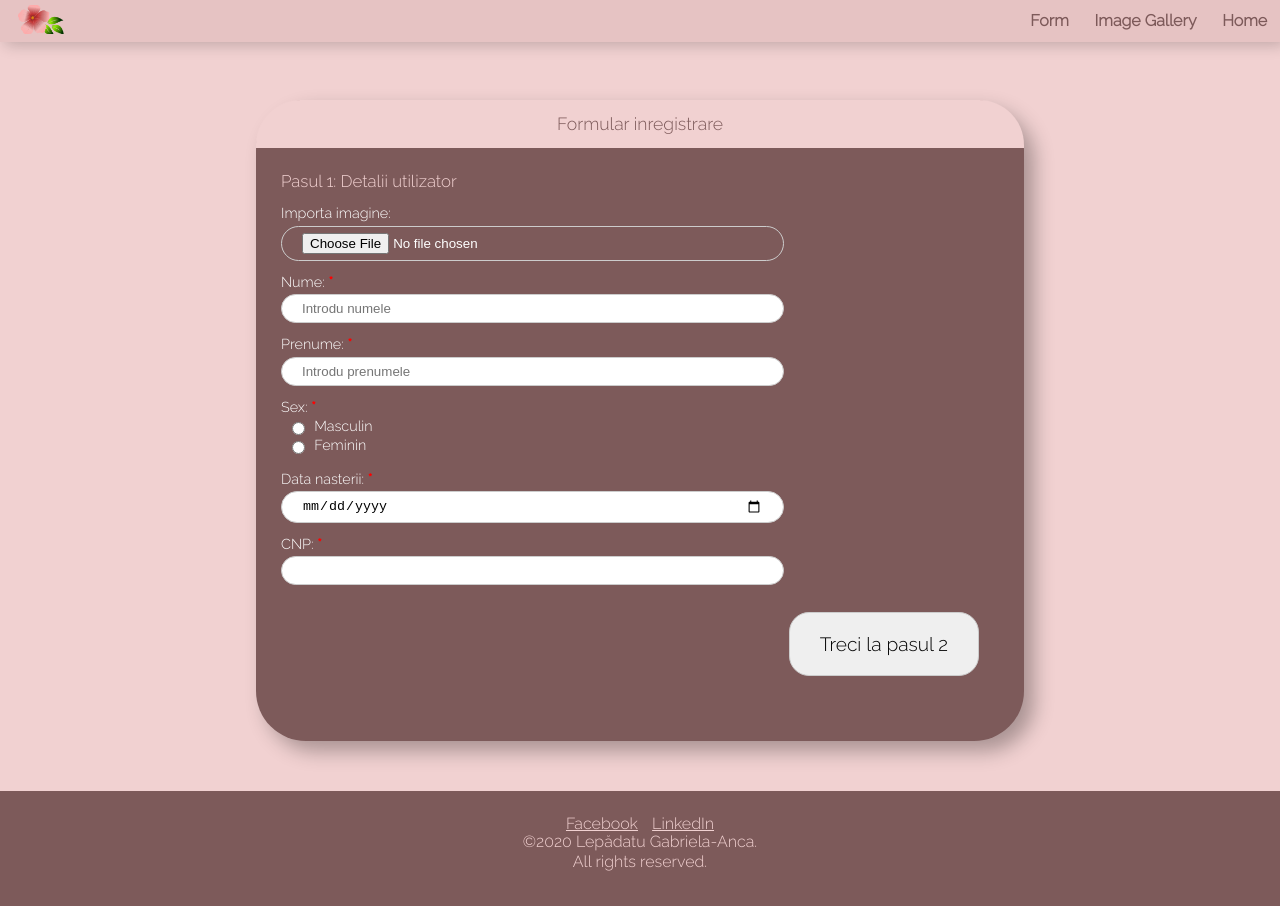
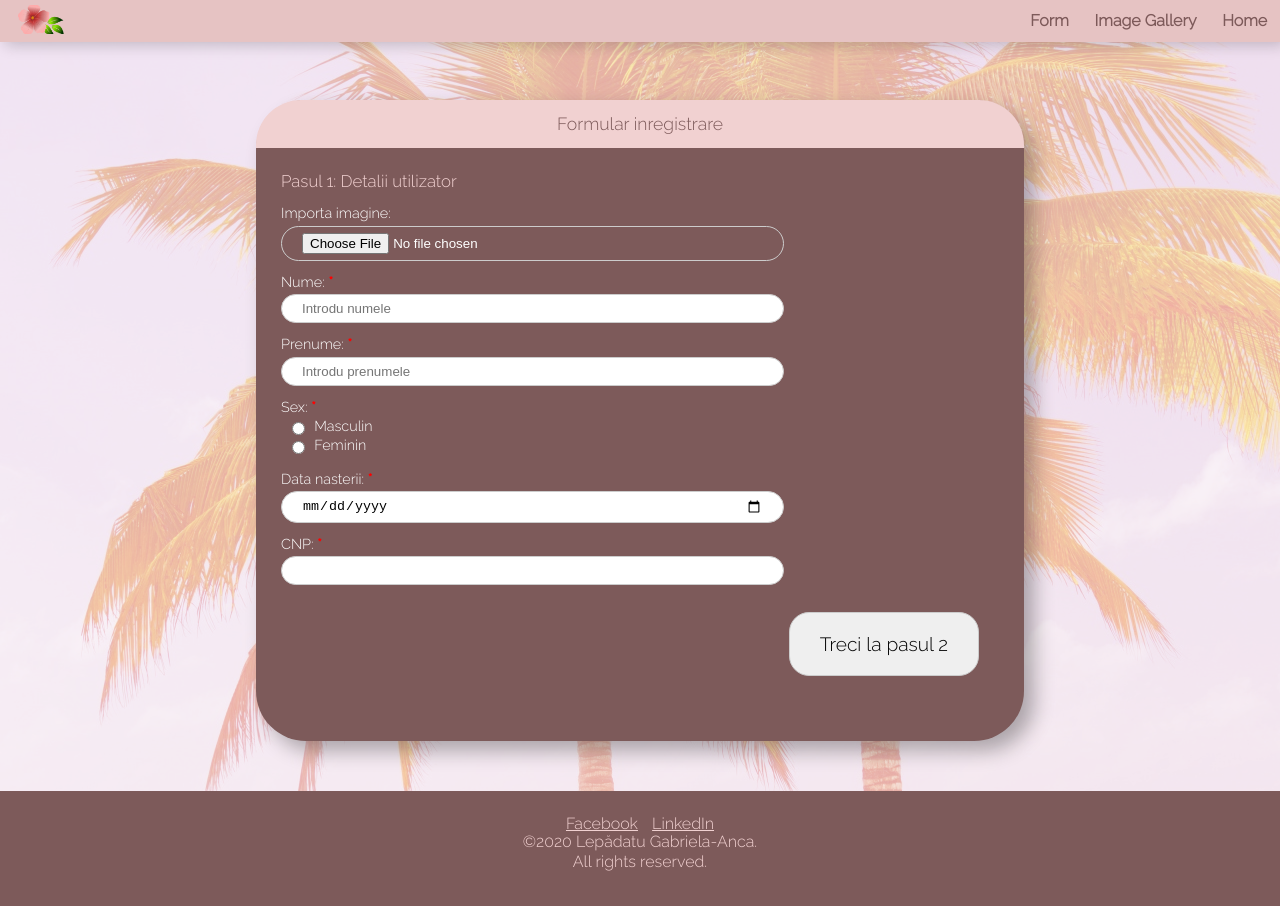
Before and after one commit to lepadatuanca/portfolio, a plain HTML site: page form.html in a window 1280 px wide. Drawn offline with Linux system fonts and the light colour scheme.

Commit message:
Update form.css

```diff
--- a/assets/style/form.css
+++ b/assets/style/form.css
@@ -16,7 +16,7 @@ body{
     justify-content: center;
     align-items: center;
     background-color: #f1d1d1;
-    background-image: url("portfolio/assets/images/palm-trees6.jpg");
+    background-image: url("/portfolio/assets/images/palm-trees6.jpg");
     background-blend-mode: overlay;
     background-position: center;
     background-size: cover;
```
